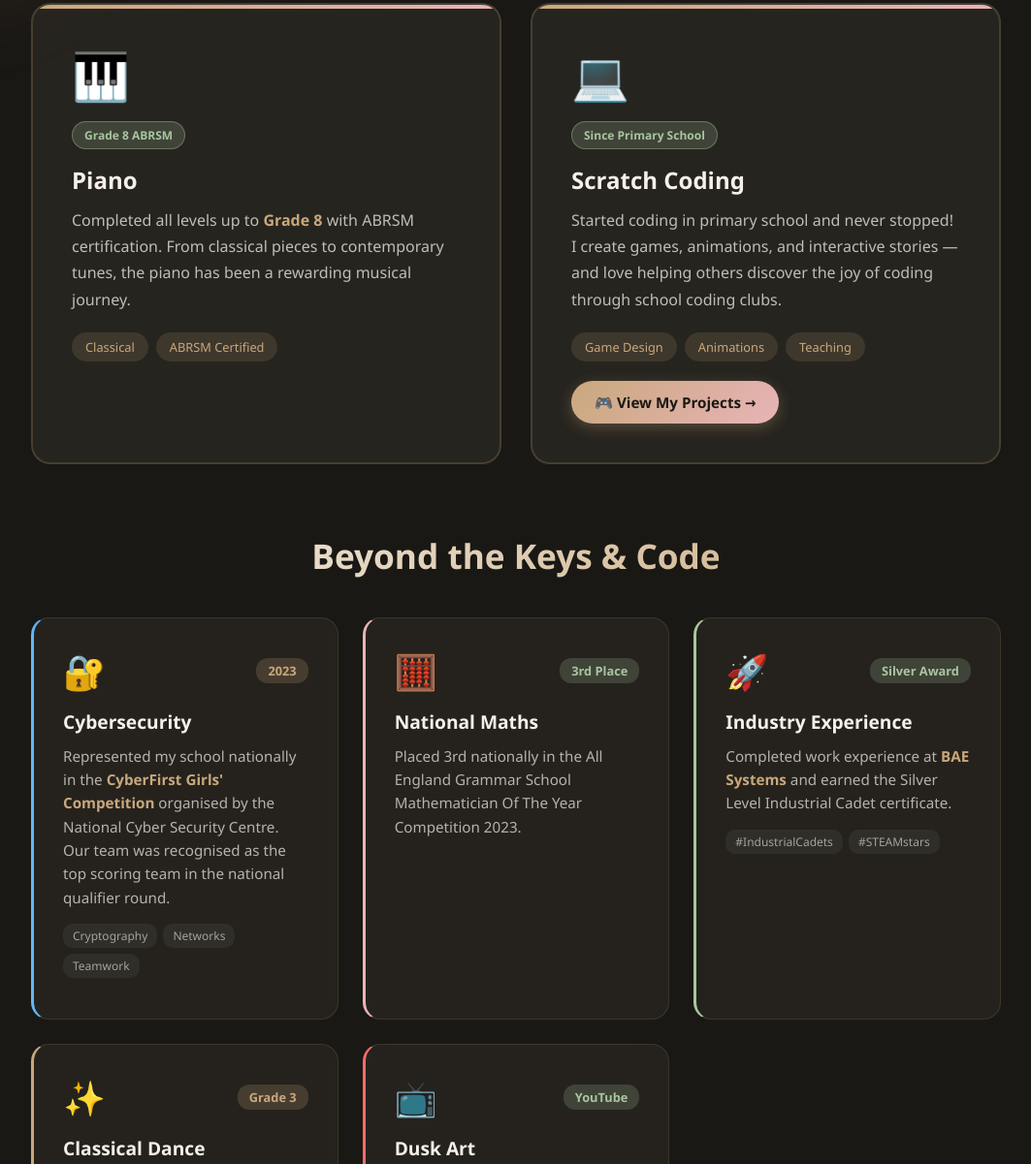
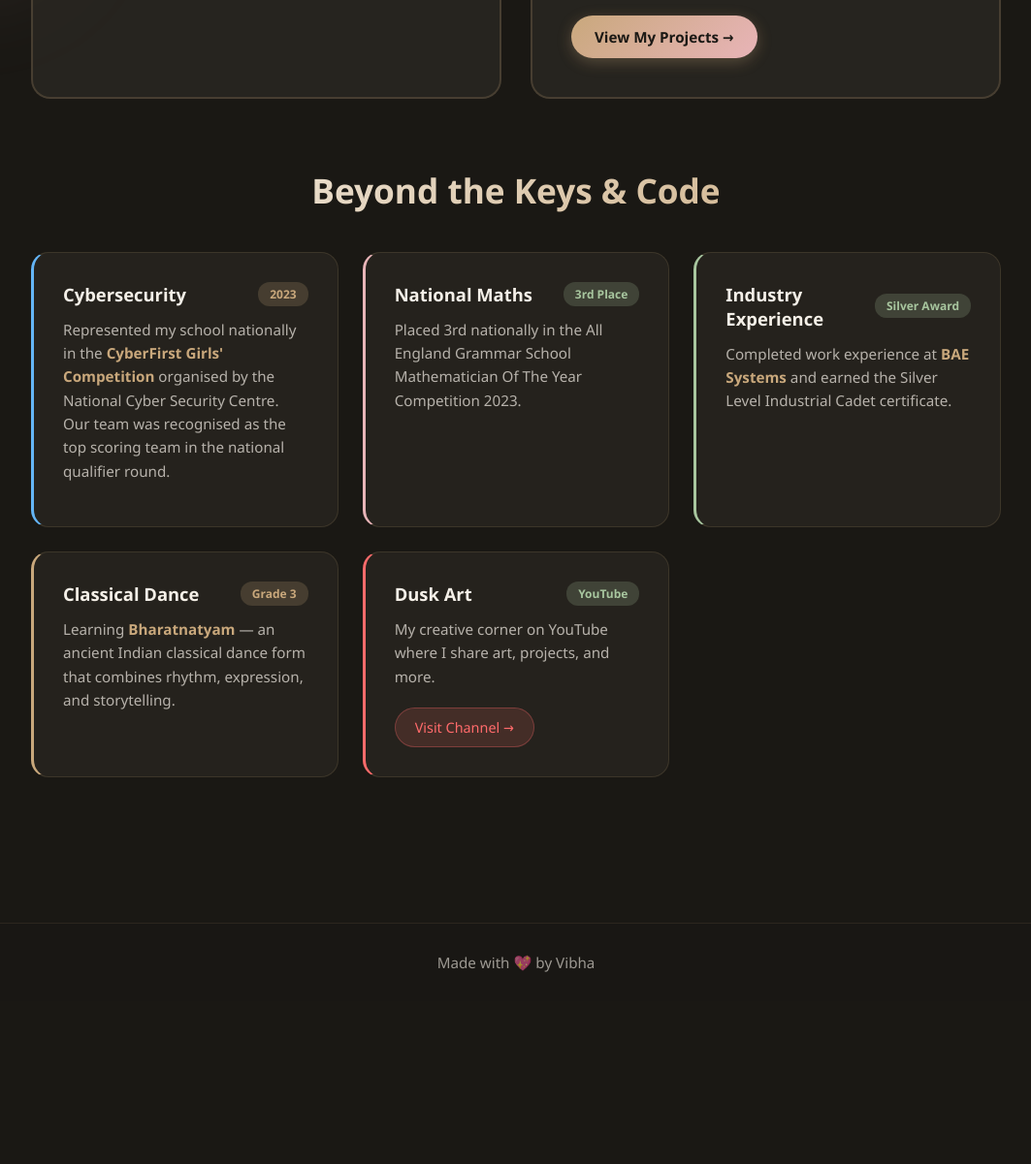
Before and after one commit to Sakura2202/courses, a plain HTML site: page about.html in a window 1280 px wide. Shown: the part 638-1839 px from the top of the page at 97% size, without its empty margins (108-1171 px from the left). After the commit the page ends 1671 px from the top, so only its background shows below. Drawn offline with nearby package versions, Linux system fonts and the light colour scheme.

Commit message:
Made the webpages cleaner and avoided scroll where not needed, made footer sticky

```diff
--- a/about.html
+++ b/about.html
@@ -39,6 +39,9 @@
             font-family: 'Segoe UI', Tahoma, Geneva, Verdana, sans-serif;
             background: transparent;
             overflow-x: hidden;
+            min-height: 100vh;
+            display: flex;
+            flex-direction: column;
         }
 
         /* ============================================
@@ -243,9 +246,10 @@
            ABOUT SECTION
            ============================================ */
         .about-section {
-            padding: 60px 20px 100px;
+            padding: 90px 20px 80px;
             position: relative;
             z-index: 2;
+            flex: 1;
         }
 
         .about-orb-1 {
@@ -388,9 +392,18 @@
             box-shadow: 0 25px 60px rgba(0, 0, 0, 0.3);
         }
 
-        .expertise-icon {
-            font-size: 3rem;
+        .expertise-header {
+            display: flex;
+            align-items: center;
+            justify-content: space-between;
+            gap: 12px;
             margin-bottom: 15px;
+        }
+
+        .expertise-header h3 {
+            color: #f5f0e8;
+            font-size: 1.4rem;
+            margin: 0;
         }
 
         .expertise-badge {
@@ -402,13 +415,7 @@
             color: #a8c69f;
             font-size: 0.75rem;
             font-weight: 600;
-            margin-bottom: 15px;
-        }
-
-        .expertise-card h3 {
-            color: #f5f0e8;
-            font-size: 1.5rem;
-            margin-bottom: 12px;
+            white-space: nowrap;
         }
 
         .expertise-card p {
@@ -486,13 +493,14 @@
             display: flex;
             justify-content: space-between;
             align-items: center;
-            margin-bottom: 15px;
+            gap: 10px;
+            margin-bottom: 12px;
         }
 
-        .superpower-icon {
-            font-size: 2.2rem;
-            display: flex;
-            align-items: center;
+        .superpower-header h3 {
+            color: #f5f0e8;
+            font-size: 1.15rem;
+            margin: 0;
         }
 
         .superpower-year {
@@ -500,8 +508,9 @@
             background: rgba(201, 168, 124, 0.2);
             border-radius: 12px;
             color: #c9a87c;
-            font-size: 0.8rem;
+            font-size: 0.75rem;
             font-weight: 600;
+            white-space: nowrap;
         }
 
         .superpower-badge {
@@ -509,17 +518,12 @@
             background: rgba(168, 198, 159, 0.2);
             border-radius: 12px;
             color: #a8c69f;
-            font-size: 0.8rem;
+            font-size: 0.75rem;
             font-weight: 600;
+            white-space: nowrap;
         }
 
-        .superpower-card h3 {
-            color: #f5f0e8;
-            font-size: 1.2rem;
-            margin-bottom: 10px;
-        }
-
-        .superpower-card p {
+        .superpower-card > p {
             color: rgba(245, 240, 232, 0.7);
             font-size: 0.95rem;
             line-height: 1.6;
@@ -808,12 +812,6 @@
         </ul>
     </nav>
 
-    <!-- Page Header -->
-    <header class="page-header">
-        <h1>About Me</h1>
-        <p class="page-subtitle">Coder. Pianist. Problem Solver.</p>
-    </header>
-
     <!-- About Section -->
     <section class="about-section">
         <div class="about-container">
@@ -833,27 +831,20 @@
             <div class="expertise-section">
                 <div class="expertise-grid">
                     <div class="expertise-card piano-card">
-                        <div class="expertise-icon">🎹</div>
-                        <div class="expertise-badge">Grade 8 ABRSM</div>
-                        <h3>Piano</h3>
+                        <div class="expertise-header">
+                            <h3>Piano</h3>
+                            <span class="expertise-badge">Grade 8 ABRSM</span>
+                        </div>
                         <p>Completed all levels up to <strong>Grade 8</strong> with ABRSM certification. From classical pieces to contemporary tunes, the piano has been a rewarding musical journey.</p>
-                        <div class="expertise-detail">
-                            <span class="detail-tag">Classical</span>
-                            <span class="detail-tag">ABRSM Certified</span>
-                        </div>
                     </div>
 
                     <div class="expertise-card coding-card">
-                        <div class="expertise-icon">💻</div>
-                        <div class="expertise-badge">Since Primary School</div>
-                        <h3>Scratch Coding</h3>
+                        <div class="expertise-header">
+                            <h3>Coding</h3>
+                            <span class="expertise-badge">Since Primary School</span>
+                        </div>
                         <p>Started coding in primary school and never stopped! I create games, animations, and interactive stories — and love helping others discover the joy of coding through school coding clubs.</p>
-                        <div class="expertise-detail">
-                            <span class="detail-tag">Game Design</span>
-                            <span class="detail-tag">Animations</span>
-                            <span class="detail-tag">Teaching</span>
-                        </div>
-                        <a href="gallery.html" class="view-work-btn">🎮 View My Projects →</a>
+                        <a href="gallery.html" class="view-work-btn">View My Projects →</a>
                     </div>
                 </div>
             </div>
@@ -866,66 +857,48 @@
                     <!-- CyberFirst -->
                     <div class="superpower-card cyber-card">
                         <div class="superpower-header">
-                            <span class="superpower-icon">🔐</span>
+                            <h3>Cybersecurity</h3>
                             <span class="superpower-year">2023</span>
                         </div>
-                        <h3>Cybersecurity</h3>
                         <p>Represented my school nationally in the <strong>CyberFirst Girls' Competition</strong> organised by the National Cyber Security Centre. Our team was recognised as the top scoring team in the national qualifier round.</p>
-                        <div class="superpower-tags">
-                            <span>Cryptography</span>
-                            <span>Networks</span>
-                            <span>Teamwork</span>
-                        </div>
                     </div>
 
                     <!-- Maths -->
                     <div class="superpower-card maths-card">
                         <div class="superpower-header">
-                            <span class="superpower-icon">🧮</span>
+                            <h3>National Maths</h3>
                             <span class="superpower-badge">3rd Place</span>
                         </div>
-                        <h3>National Maths</h3>
                         <p>Placed 3rd nationally in the All England Grammar School Mathematician Of The Year Competition 2023.</p>
                     </div>
 
                     <!-- BAE Systems -->
                     <div class="superpower-card industry-card">
                         <div class="superpower-header">
-                            <span class="superpower-icon">🚀</span>
+                            <h3>Industry Experience</h3>
                             <span class="superpower-badge">Silver Award</span>
                         </div>
-                        <h3>Industry Experience</h3>
                         <p>Completed work experience at <strong>BAE Systems</strong> and earned the Silver Level Industrial Cadet certificate.</p>
-                        <div class="superpower-tags">
-                            <span>#IndustrialCadets</span>
-                            <span>#STEAMstars</span>
-                        </div>
                     </div>
 
                     <!-- Dance -->
                     <div class="superpower-card dance-card">
                         <div class="superpower-header">
-                            <span class="superpower-icon">✨</span>
+                            <h3>Classical Dance</h3>
                             <span class="superpower-year">Grade 3</span>
                         </div>
-                        <h3>Classical Dance</h3>
                         <p>Learning <strong>Bharatnatyam</strong> — an ancient Indian classical dance form that combines rhythm, expression, and storytelling.</p>
-                        <div class="superpower-tags">
-                            <span>Bharatnatyam</span>
-                            <span>Indian Classical</span>
-                        </div>
                     </div>
 
                     <!-- YouTube Channel -->
                     <div class="superpower-card youtube-card">
                         <div class="superpower-header">
-                            <span class="superpower-icon">📺</span>
+                            <h3>Dusk Art</h3>
                             <span class="superpower-badge">YouTube</span>
                         </div>
-                        <h3>Dusk Art</h3>
                         <p>My creative corner on YouTube where I share art, projects, and more.</p>
                         <a href="https://www.youtube.com/@Dusk_Art22" target="_blank" class="youtube-link">
-                            <span class="yt-icon">▶</span> Visit Channel
+                            Visit Channel →
                         </a>
                     </div>
                 </div>
```
Also changed, not shown: blog.html (+5 -6 lines), gallery.html (+6 -7 lines), index.html (+4 -1 lines).
